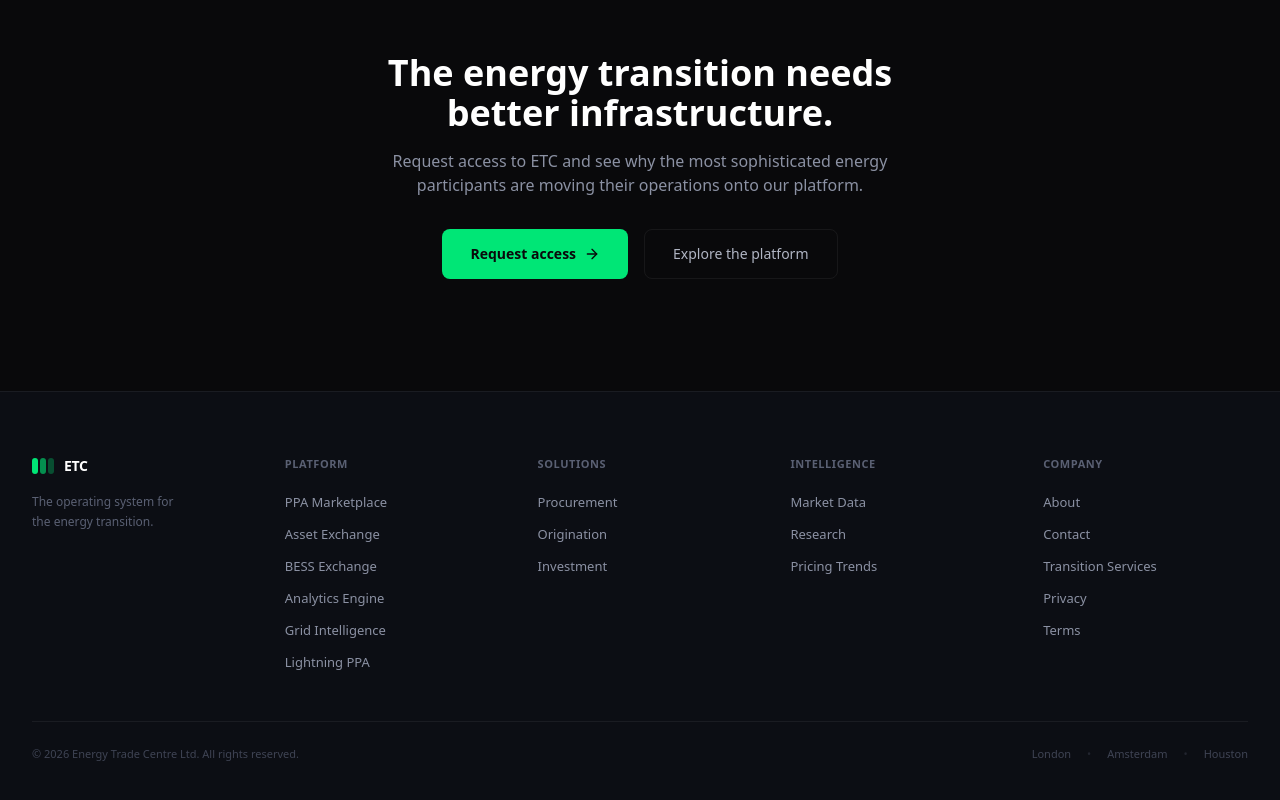
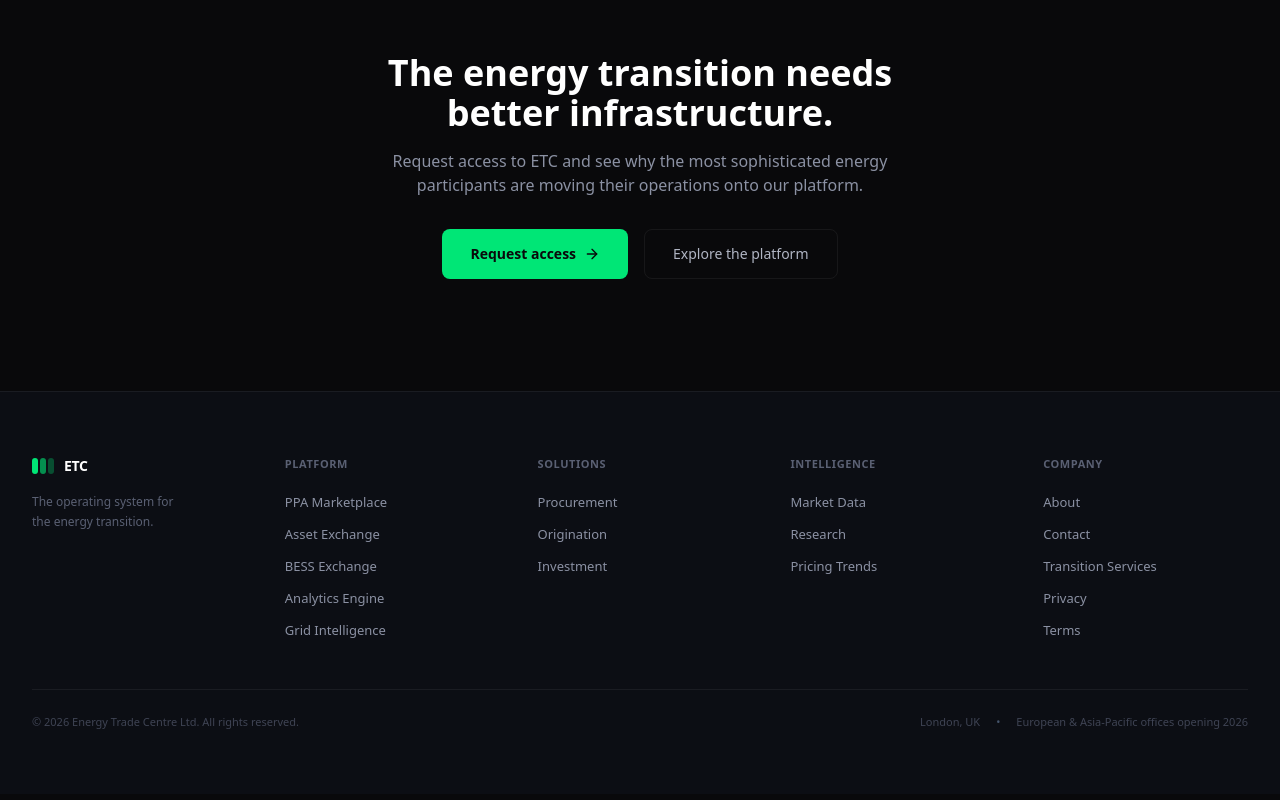
Before and after one commit to Energy-Trade-Centre/ETC-web, a Next.js app: page / in a window 1280 px wide. Shown: the part 4655-5455 px from the top of the page. Built offline with nearby package versions, Linux system fonts and the light colour scheme.

Commit message:
Update footer links and location details
Remove Lightning PPA from footer, update offices to London UK + upcoming

```diff
--- a/components/layout/footer.tsx
+++ b/components/layout/footer.tsx
@@ -7,7 +7,6 @@ const footerLinks = {
     { name: 'BESS Exchange', href: '/platform#bess' },
     { name: 'Analytics Engine', href: '/platform#analytics' },
     { name: 'Grid Intelligence', href: '/platform#grid' },
-    { name: 'Lightning PPA', href: '/platform#lightning' },
   ],
   Solutions: [
     { name: 'Procurement', href: '/solutions/buyers' },
@@ -72,11 +71,9 @@ export default function Footer() {
             &copy; {new Date().getFullYear()} Energy Trade Centre Ltd. All rights reserved.
           </p>
           <div className="flex items-center gap-4 text-[11px] text-etc-600">
-            <span>London</span>
-            <span className="text-etc-750">&bull;</span>
-            <span>Amsterdam</span>
-            <span className="text-etc-750">&bull;</span>
-            <span>Houston</span>
+            <span>London, UK</span>
+              <span aria-hidden="true" className="text-slate-600">•</span>
+              <span>European & Asia-Pacific offices opening 2026</span>
           </div>
         </div>
       </div>
```
